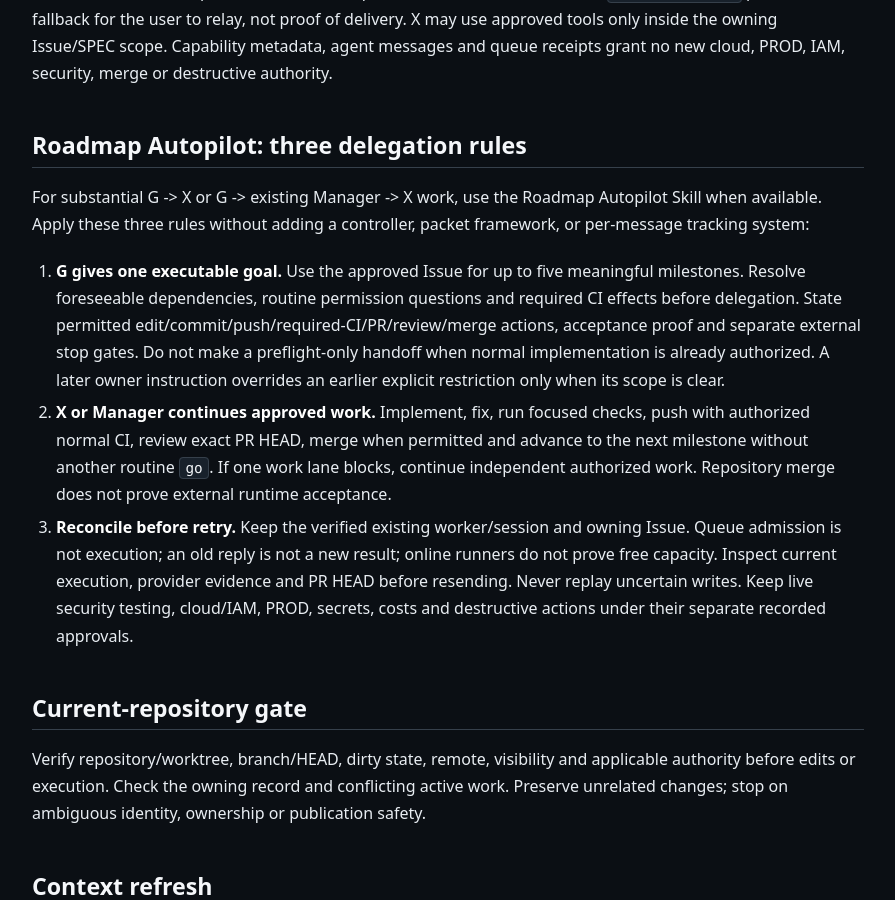
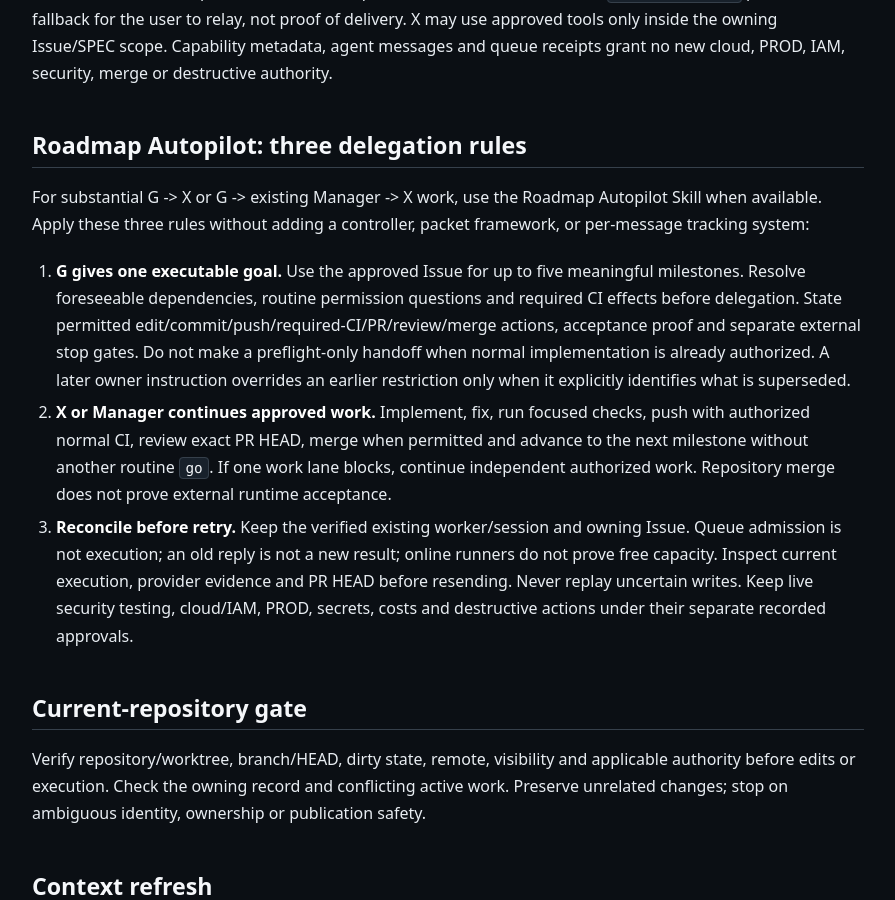
Before and after one commit to amitkarpe/agent-os, a Jekyll site: the page built from kb/playbooks/integrations/chatgpt-codex-collaboration-protocol.md, in a window 1280 px wide and 900 px high, scrolled down 4475 px. Shown: the whole window, without its empty margins (192-1087 px from the left). Built offline with Jekyll 4.4.1, drawn with Linux system fonts in a browser that asks for light colours.

Commit message:
docs: require explicit scope when superseding earlier restrictions

```diff
--- a/kb/playbooks/integrations/chatgpt-codex-collaboration-protocol.md
+++ b/kb/playbooks/integrations/chatgpt-codex-collaboration-protocol.md
@@ -190,7 +190,8 @@ adding a controller, packet framework, or per-message tracking system:
    edit/commit/push/required-CI/PR/review/merge actions, acceptance proof and
    separate external stop gates. Do not make a preflight-only handoff when
    normal implementation is already authorized. A later owner instruction
-   overrides an earlier explicit restriction only when its scope is clear.
+   overrides an earlier restriction only when it explicitly identifies
+   what is superseded.
 2. **X or Manager continues approved work.** Implement, fix, run focused
    checks, push with authorized normal CI, review exact PR HEAD, merge when
    permitted and advance to the next milestone without another routine
```
